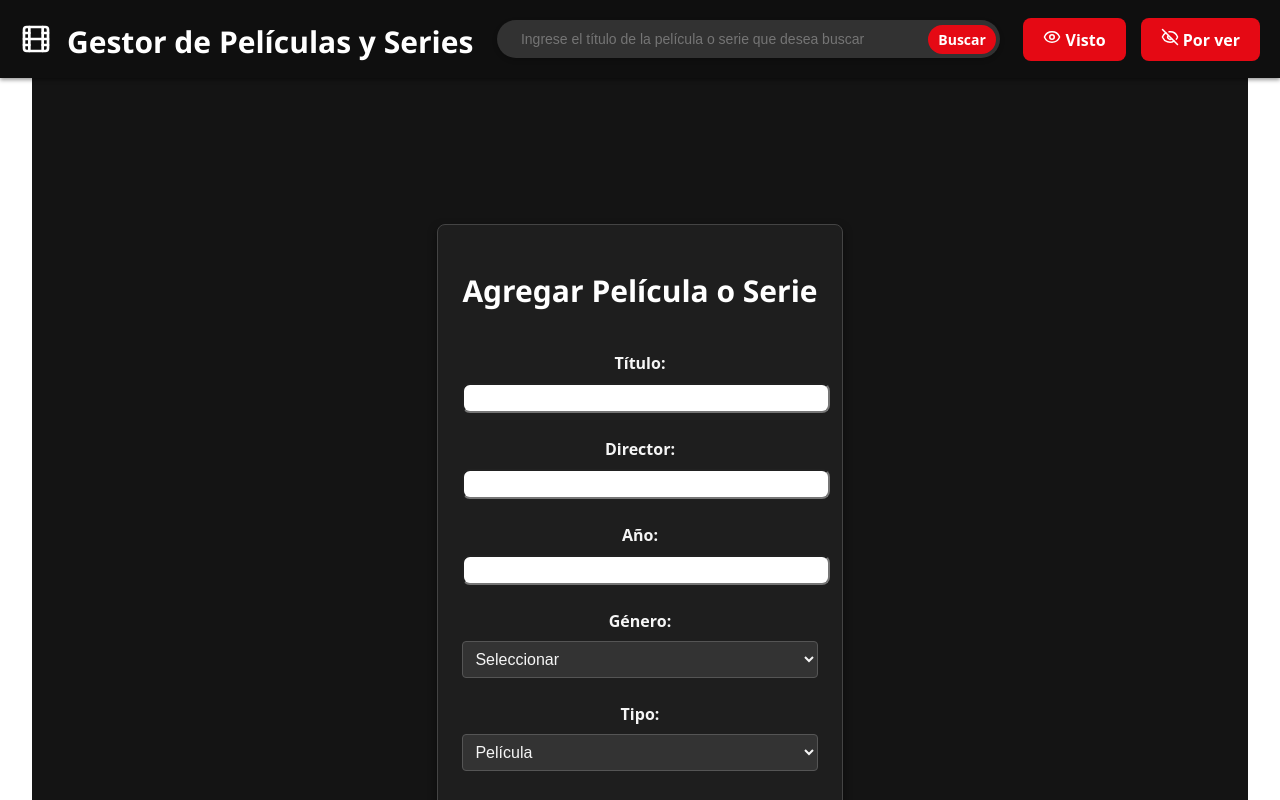
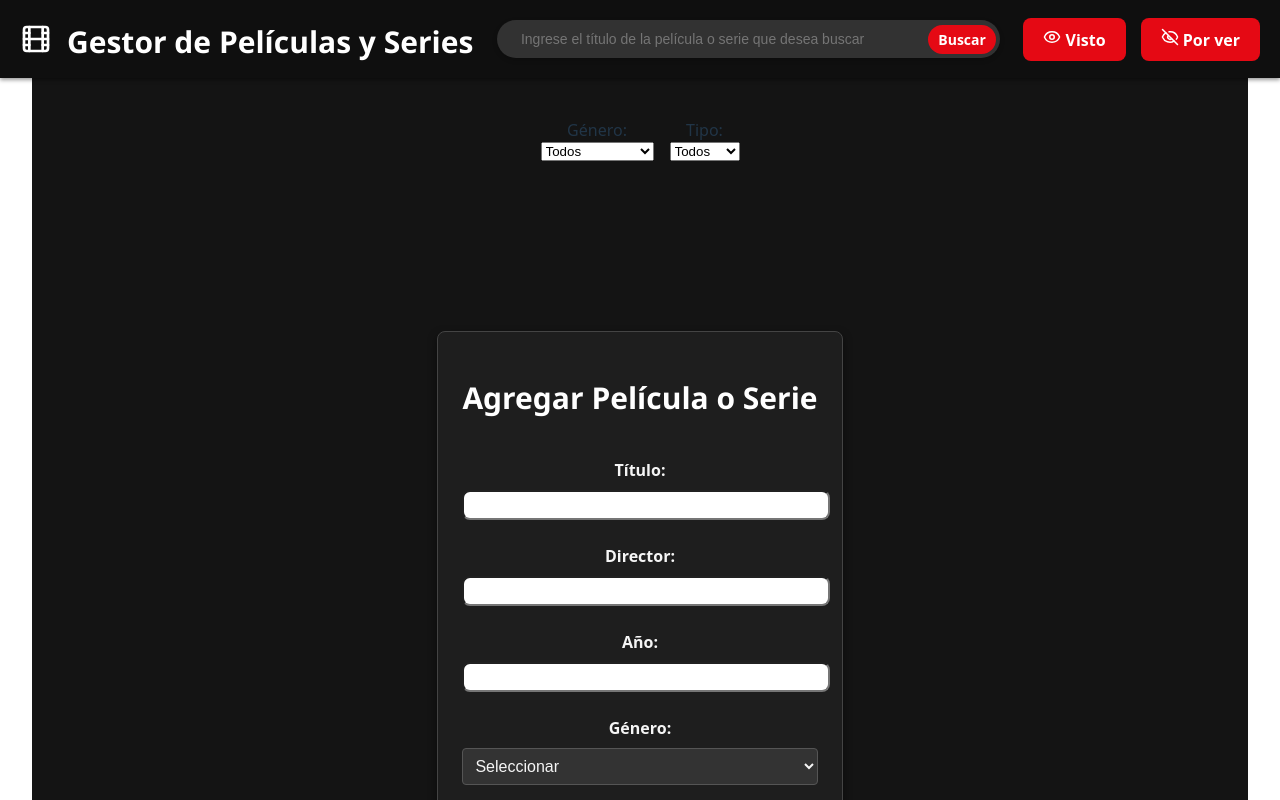
Before and after one commit to userAndres99/gestor-peliculas, a React (Vite) app: page / in a window 1280 px wide. Shown: the top 800 px of the page. Built offline with nearby package versions, Linux system fonts and the light colour scheme.

Commit message:
agrego el filtro por genero y tipo (despues lo comento mejor para que se entienda bien... pero deberia funcionar bien)

```diff
--- a/src/components/Filtro/Filtro.jsx
+++ b/src/components/Filtro/Filtro.jsx
@@ -1 +1,38 @@
-//idea de componente
+import React from 'react';
+import styles from './Filtro.module.css';
+
+const Filtro = ({ genero, tipo, onChangeGenero, onChangeTipo }) => {
+  return (
+    <div className={styles.filtro}>
+      <div className={styles.campo}>
+        <label htmlFor="filtro-genero">Género:</label>
+        <select
+          id="filtro-genero"
+          value={genero}
+          onChange={e => onChangeGenero(e.target.value)}
+        >
+          <option value="">Todos</option>
+          <option value="Acción">Acción</option>
+          <option value="Comedia">Comedia</option>
+          <option value="Drama">Drama</option>
+          <option value="Terror">Terror</option>
+          <option value="Ciencia Ficción">Ciencia Ficción</option>
+        </select>
+      </div>
+      <div className={styles.campo}>
+        <label htmlFor="filtro-tipo">Tipo:</label>
+        <select
+          id="filtro-tipo"
+          value={tipo}
+          onChange={e => onChangeTipo(e.target.value)}
+        >
+          <option value="">Todos</option>
+          <option value="película">Película</option>
+          <option value="serie">Serie</option>
+        </select>
+      </div>
+    </div>
+  );
+};
+
+export default Filtro;
--- a/src/components/Filtro/Filtro.module.css
+++ b/src/components/Filtro/Filtro.module.css
@@ -1 +1,10 @@
-/*idea de css*/
+.filtro {
+    display: flex;
+    gap: 1rem;
+    margin: 1rem 0;
+    justify-content: center;
+  }
+  .campo {
+    display: flex;
+    flex-direction: column;
+  }
--- a/src/pages/Home/Home.jsx
+++ b/src/pages/Home/Home.jsx
@@ -5,26 +5,31 @@ import Header from '../../components/Header/Header';
 import Footer from '../../components/Footer/Footer';
 import Formulario from '../../components/Formulario/Formulario';
 import ListarContenido from '../../components/ListaContenido/ListarContenido';
+import Filtro from '../../components/Filtro/Filtro';
 
 const Home = () => {
-
   // Estado inicial de las listas: 'vistos' y 'porVer'
   // Se inicializan desde localStorage o como listas vacías
   const [vistos, setVistos] = useState(() => JSON.parse(localStorage.getItem('vistos')) || []);
   const [porVer, setPorVer] = useState(() => JSON.parse(localStorage.getItem('porVer')) || []);
 
   // Vista actual: 'todo', 'porVer' o 'vistos'
-  //todo ahora solo muestra el formulario
-  //porVer muestra solo los no vistos
-  //vistos muestra solo los vistos
+  // 'todo' muestra solo el formulario
+  // 'porVer' muestra solo los no vistos
+  // 'vistos' muestra solo los vistos
   const [vistaActual, setVistaActual] = useState('todo');
 
-  // Estado para almacenar el término de búsqueda y resultados
+  // Estados para búsqueda
+  // terminoBusqueda almacena el valor buscado
+  // resultado guarda los ítems encontrados o null
   const [terminoBusqueda, setTerminoBusqueda] = useState('');
   const [resultado, setResultado] = useState(null);
 
+  // Estados para filtros de género y tipo
+  const [filtroGenero, setFiltroGenero] = useState('');
+  const [filtroTipo, setFiltroTipo] = useState('');
+
   // Guardar listas en localStorage al cambiar
-  // Se ejecuta cada vez que cambia la lista de vistos o porVer
   useEffect(() => {
     localStorage.setItem('vistos', JSON.stringify(vistos));
   }, [vistos]);
@@ -38,8 +43,7 @@ const Home = () => {
     else setPorVer(prev => [...prev, item]);
   };
 
-  // esto lo que hace es buscar en la lista de porVer y vistos
-  //val es el valor de búsqueda
+  // Función de búsqueda: guarda término y filtra ambas listas
   const buscarContenido = (val) => {
     setTerminoBusqueda(val);
     if (!val.trim()) {
@@ -54,14 +58,20 @@ const Home = () => {
   };
 
   // Actualizar resultados si cambian listas durante búsqueda activa
-  //esto me estaba dando porque cuando buscaba algo y lo cambiaba a porVer o visto no se actualizaba la lista
-  //por eso lo que hice fue que si hay un valor en la busqueda se actualiza la lista
   useEffect(() => {
     if (terminoBusqueda) buscarContenido(terminoBusqueda);
   }, [porVer, vistos]);
 
-  // toggleVista cambia el estado de un ítem entre visto y por ver
-  // el id es lo que es.... el id del ítem que se quiere cambiar
+  // Funcion para aplicar filtros de género y tipo a cualquier lista
+  // lista es la lista a filtrar (porVer o vistos)
+  // .filter lo puse para que fultre los resultados según el género y tipo
+  const aplicarFiltros = (lista) => {
+    return lista
+      .filter(item => !filtroGenero || item.genero === filtroGenero)
+      .filter(item => !filtroTipo    || item.tipo   === filtroTipo);
+  };
+
+  // Alterna el estado visto/no visto moviendo el ítem entre listas
   const toggleVista = (id) => {
     const itemPorVer = porVer.find(i => i.id === id);
     if (itemPorVer) {
@@ -84,7 +94,7 @@ const Home = () => {
     }
   };
 
-  // Placeholder de editar
+  // TODAVIA FALTA HACER LA FUNCION DE EDITAR ITEM
   const editarItem = (id) => console.log('Editar', id);
 
   return (
@@ -98,13 +108,12 @@ const Home = () => {
       />
 
       {/*--------------------------------------- Si hay búsqueda activa, mostrar solo resultados---------------- */}
-      {/* supongo que debe hacer una mejor manera de hacerlo */}
-      { resultado ? (
+      {resultado ? (
         Array.isArray(resultado) ? (
           <>
             <h2 className={styles.tituloSeccion}>Resultados de búsqueda</h2>
             <ListarContenido
-              lista={resultado}
+              lista={aplicarFiltros(resultado)}
               onEditar={editarItem}
               onEliminar={eliminarItem}
               onToggleVista={toggleVista}
@@ -116,6 +125,14 @@ const Home = () => {
       ) : (
         /*---------------------------- Vista normal ---------------------------------------*/
         <>
+          {/* Filtros de género y tipo */}
+          <Filtro
+            genero={filtroGenero}
+            tipo={filtroTipo}
+            onChangeGenero={setFiltroGenero}
+            onChangeTipo={setFiltroTipo}
+          />
+
           {vistaActual === 'todo' && (
             <>
               <Formulario onSubmit={agregarItem} />
@@ -126,7 +143,7 @@ const Home = () => {
             <>
               <h2 className={styles.tituloSeccion}>Por Ver</h2>
               <ListarContenido
-                lista={porVer}
+                lista={aplicarFiltros(porVer)}
                 onEditar={editarItem}
                 onEliminar={eliminarItem}
                 onToggleVista={toggleVista}
@@ -138,7 +155,7 @@ const Home = () => {
             <>
               <h2 className={styles.tituloSeccion}>Vistos</h2>
               <ListarContenido
-                lista={vistos}
+                lista={aplicarFiltros(vistos)}
                 onEditar={editarItem}
                 onEliminar={eliminarItem}
                 onToggleVista={toggleVista}
@@ -148,6 +165,7 @@ const Home = () => {
         </>
       ) }
 
+      {/* Footer */}
       <Footer />
     </div>
   );
```
